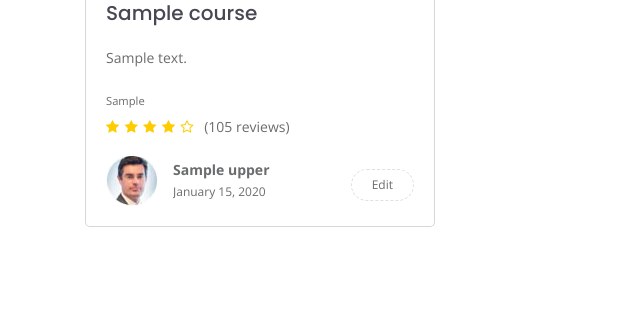
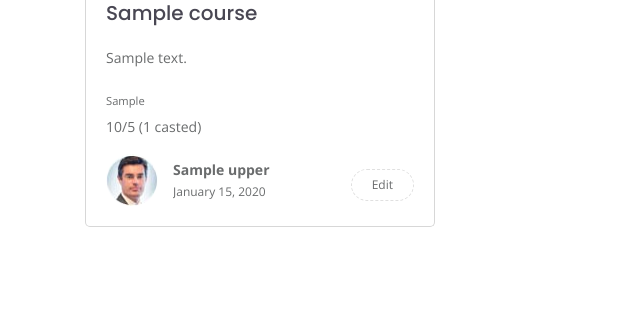
Before and after one commit to cmagarap/django-digiwiz, a Django app: template classroom/templates/classroom/teachers/course_list.html in a window 1280 px wide. Shown: the part 699-1009 px from the top of the page, without its empty margins (0-640 px from the left). Run offline with Django 3.2, Linux system fonts and the light colour scheme; the template is opened without the code that fills it: most values are stand-ins (such as "Sample title", 1, 10 or a date in 2020); grey boxes marked "Sample" are stand-in pictures; parts of the project's set-up code (start-up, migrations or seed data) failed here and were passed over; some libraries are stand-ins or nearby versions.

Commit message:
changes in the star rating display and model

```diff
--- a/classroom/models.py
+++ b/classroom/models.py
@@ -1,6 +1,8 @@
 from django.contrib.auth.models import AbstractUser
+from django.contrib.contenttypes.fields import GenericRelation
 from django.db import models
 from django.utils.html import escape, mark_safe
+from star_ratings.models import Rating
 
 
 class User(AbstractUser):
@@ -33,6 +35,7 @@ class Course(models.Model):
     updated_at = models.DateTimeField(auto_now=True)
     owner = models.ForeignKey(User, on_delete=models.CASCADE, related_name='courses')
     subject = models.ForeignKey(Subject, on_delete=models.CASCADE, related_name='courses')
+    ratings = GenericRelation(Rating, related_query_name='courses')
 
     def __str__(self):
         return self.title
--- a/classroom/templates/classroom/teachers/course_list.html
+++ b/classroom/templates/classroom/teachers/course_list.html
@@ -46,13 +46,10 @@
                                 <p>{{ course.description }}</p>
                                 <small>{{ course.subject.get_html_badge }}</small>
                                 <div class="course-reviews">
-                                    <i class="fa fa-star" aria-hidden="true"></i>
-                                    <i class="fa fa-star" aria-hidden="true"></i>
-                                    <i class="fa fa-star" aria-hidden="true"></i>
-                                    <i class="fa fa-star" aria-hidden="true"></i>
-                                    <i class="fa fa-star-o" aria-hidden="true"></i>
-                                    <span class="total-reviews">(105 reviews)</span>
+                                    {{ course.ratings.get.average|floatformat:"-2" }}/5
+				                    ({{ course.ratings.get.count }} casted)
                                 </div><!--/.course-reviews-->
+
                                 <div class="trainer-profile clearfix">
                                     <img class="rounded-circle" src="images/author/author-1.jpg" alt="img">
                                     <div class="trainer-info">
--- a/templates/star_ratings/widget.html
+++ b/templates/star_ratings/widget.html
@@ -2,13 +2,15 @@
 {% load i18n %}
 {% block rating_detail %}
     {% block rating_average %}
-        <div class="star-ratings-rating-average">{% trans 'Average: ' %}<span class='star-ratings-rating-value'><b>{{ rating.average|floatformat:"-2" }}</b></span></div>
+        {% block rating_count %}
+            <div class="star-ratings-rating-average">{% trans 'Rating: ' %}<span class='star-ratings-rating-value'><b>{{ rating.average|floatformat:"-2" }}/5</b> ({{ rating.count }} casted)</span></div>
+            {% endblock rating_count %}
     {% endblock rating_average %}
 
     {% block rating_user %}
         <div class="star-ratings-rating-user">{% trans 'You Rated: ' %} <span class='star-ratings-rating-value'>{% if user_rating %}<b>{{ user_rating.score }}</b>{% else %}{% trans 'None' %}{% endif %}</span></div>
     {% if not user.is_authenticated and not anonymous_ratings and not read_only %}
-        <p>{% trans 'Please log in to rate.' %}</p>
+        <p>{% trans '<i>Please log in to rate.</i>' %}</p>
     {% endif %}
     {% endblock rating_user %}
 
```
Also changed, not shown: classroom/templates/classroom/course_details.html (+7 -1 lines), db.sqlite3.
